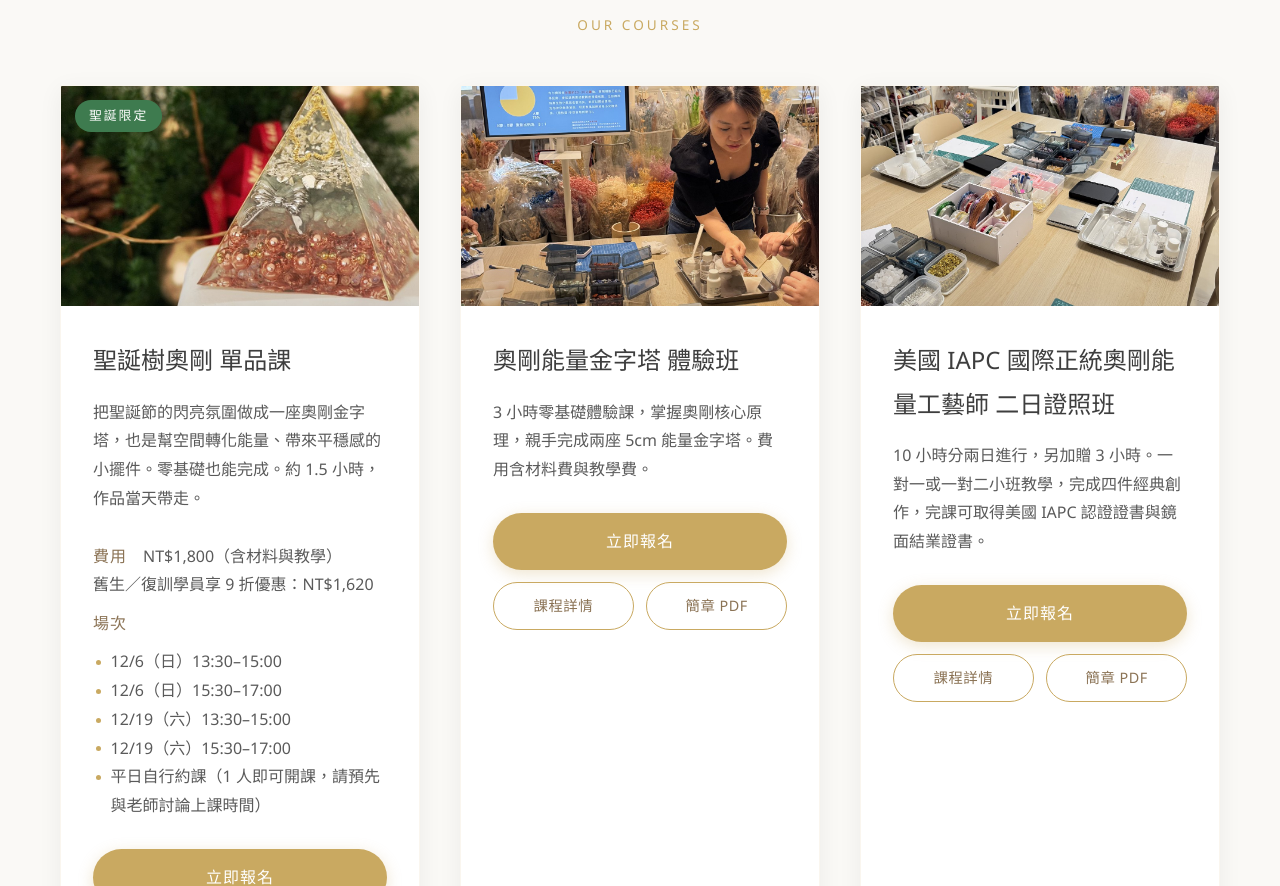
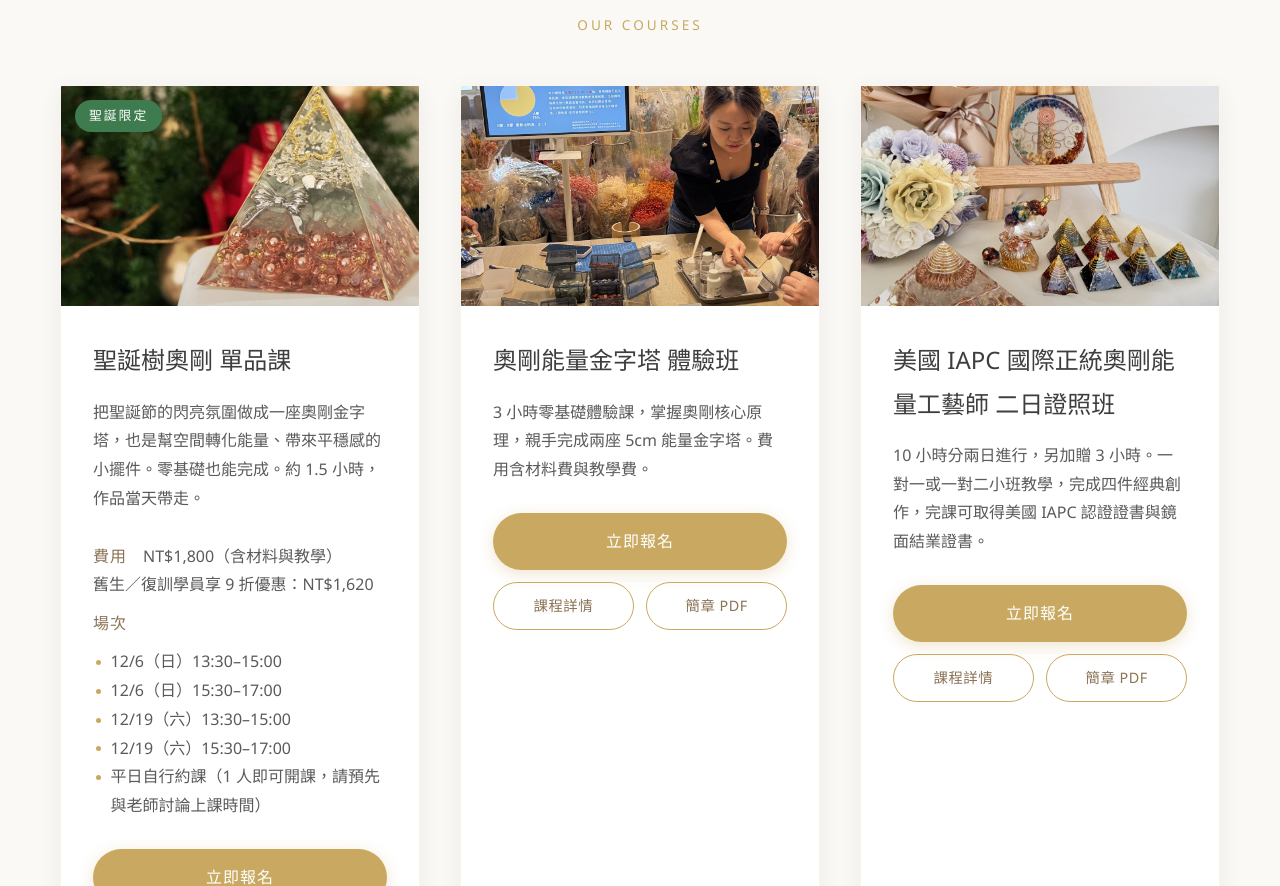
Before and after one commit to chinwei730-svg/light-within-studio, a plain HTML site: page index.html in a window 1280 px wide. Shown: the part 1767-2653 px from the top of the page. Drawn offline with Linux system fonts and the light colour scheme.

Commit message:
Use showcase photo 13 as thumbnail of certification course card

```diff
--- a/index.html
+++ b/index.html
@@ -171,7 +171,7 @@
 
                 <div class="course-card">
                     <div class="course-image">
-                        <img src="images/course/c_0002.jpg" alt="課程照片2">
+                        <img src="images/showcase/s_0013.jpg" alt="美國 IAPC 國際正統奧剛能量工藝師二日證照班作品" style="object-position: center 55%;">
                     </div>
                     <div class="course-info">
                         <h3>美國 IAPC 國際正統奧剛能量工藝師 <span class="course-type">二日證照班</span></h3>
```
